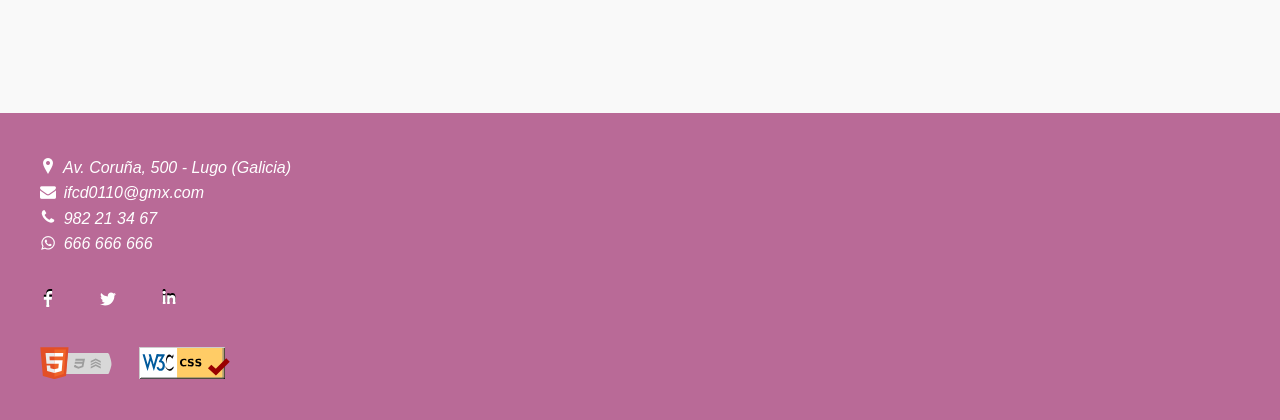
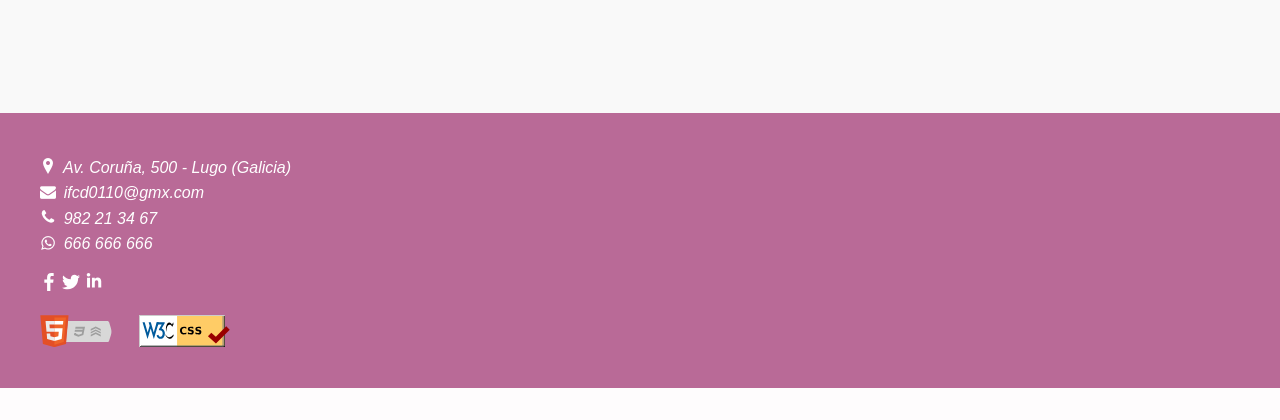
Before and after one commit to barbara0110/mf0951, a PHP site: page / in a window 1280 px wide. Shown: the part 4082-4502 px from the top of the page. After the commit the page ends 4470 px from the top, so only its background shows below. Run offline with PHP 8.4, Linux system fonts and the light colour scheme.

Commit message:
iconos_sociales

```diff
--- a/assets/css/_app/_views/common.css
+++ b/assets/css/_app/_views/common.css
@@ -82,44 +82,19 @@
     display: inline-block;
 }
 
-.facebook {
-    background-image: url("../../../svg/social/icon-facebook.svg");
+.social {
     margin: 0;
-    width: 16px;
-    height: 16px;
-    background-position: 50% 50%;
-    background-size: cover;
-    background-repeat: no-repeat;
 
 }
 
-.instagram {
-    background-image: url("../../../svg/social/icon-instagram.svg");
-    margin: 0;
-    width: 16px;
-    height: 16px;
-    background-position: 50% 50%;
-    background-size: cover;
-    background-repeat: no-repeat;
-
+/* Propiedad FILL para cambiar el color de un SVG, color no funciona */
+.social svg {
+    width: 18px;
+    height: 18px;
+    fill: white;
 }
 
-.linkedin {
-    background-image: url("../../../svg/social/icon-linkedin.svg");
-    margin: 0;
-    width: 16px;
-    height: 16px;
-    background-position: 50% 50%;
-    background-size: cover;
-    background-repeat: no-repeat;
-
-}
-
-.social svg {
-    width: 16px;
-    height: 16px;
-    fill: white;
-}
+    /* ESTO DE MOMENTO NO FUNCIONA */
 
 pruebita:hover {
     -webkit-animation-duration: calc(1s * 0.75);
```
